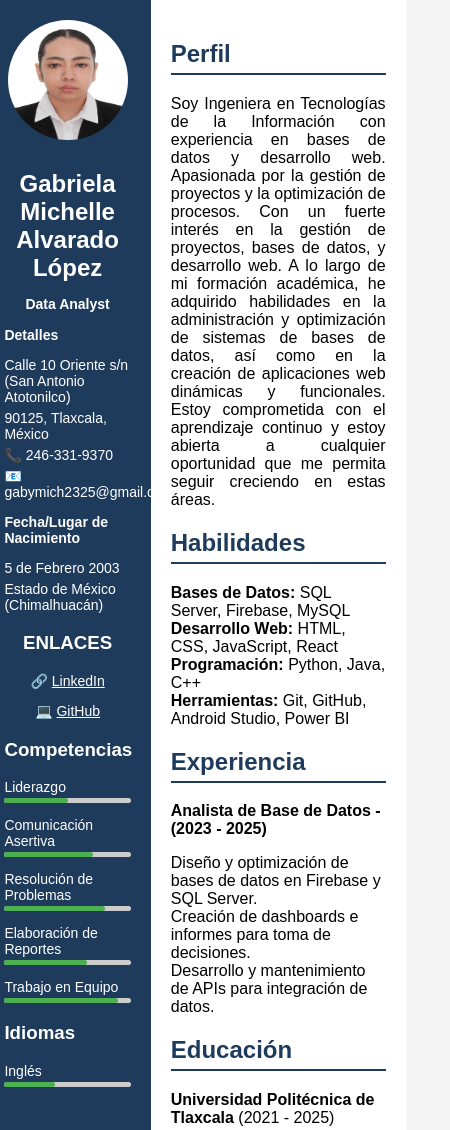
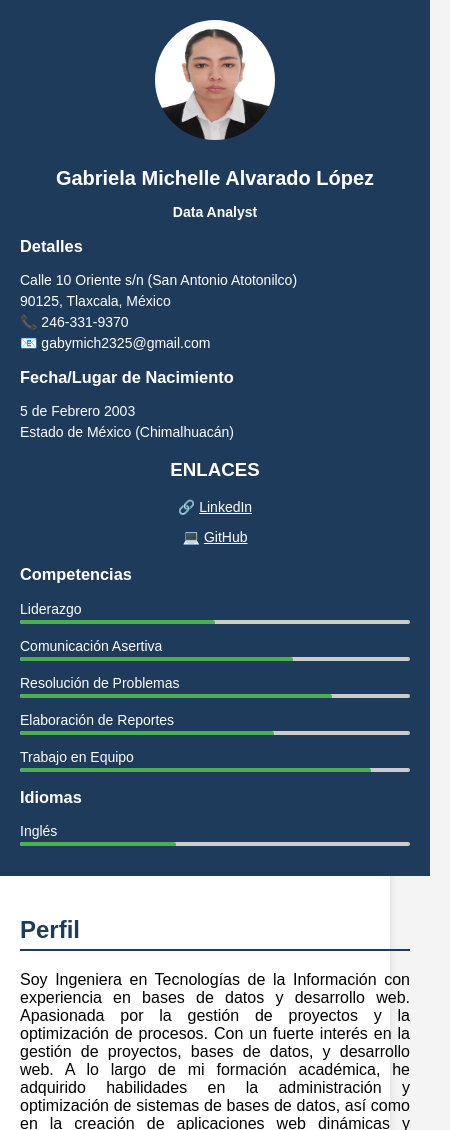
Before and after one commit to Gabriela0503/CV-Gabriela-, a plain HTML site: page index.html in a window 390 px wide. Shown: the top 1130 px of the page, 450 px wide, since content can reach past the window. Drawn offline with Linux system fonts and the light colour scheme.

Commit message:
Update index.html

```diff
--- a/index.html
+++ b/index.html
@@ -18,12 +18,14 @@
             max-width: 900px;
             background: white;
             box-shadow: 0 0 10px rgba(0, 0, 0, 0.1);
+            flex-direction: row;
+            flex-wrap: wrap;
         }
         .sidebar {
             background-color: #1f3b5c;
             color: white;
             padding: 20px;
-            width: 30%;
+            width: 100%;
             text-align: center;
         }
         .sidebar img {
@@ -49,7 +51,7 @@
         }
         .content {
             padding: 20px;
-            width: 70%;
+            width: 100%;
         }
         h2 {
             color: #1f3b5c;
@@ -92,6 +94,37 @@
             border-radius: 5px;
             background-color: #4CAF50;
         }
+
+        /* Media Queries para dispositivos pequeños */
+        @media (max-width: 768px) {
+            .container {
+                flex-direction: column;
+                align-items: center;
+            }
+            .sidebar {
+                width: 100%;
+                text-align: center;
+            }
+            .content {
+                width: 100%;
+            }
+            .sidebar h1 {
+                font-size: 20px;
+            }
+            .descargar {
+                width: 100%;
+                text-align: center;
+            }
+            .details {
+                font-size: 14px;
+            }
+            .skills-section {
+                font-size: 14px;
+            }
+            .progress-bar {
+                height: 4px;
+            }
+        }
     </style>
 </head>
 <body>
@@ -111,8 +144,8 @@
                 <p>5 de Febrero 2003</p>
                 <p>Estado de México (Chimalhuacán)</p>
             </div>
-<h3>ENLACES</h3>
-  <p>🔗 <a href="https://www.linkedin.com/in/gabriela-alvarado-64a987224/" style="color: white;">LinkedIn</a></p>
+            <h3>ENLACES</h3>
+            <p>🔗 <a href="https://www.linkedin.com/in/gabriela-alvarado-64a987224/" style="color: white;">LinkedIn</a></p>
             <p>💻 <a href="https://github.com/Gabriela0503" style="color: white;">GitHub</a></p>
 
             <!-- Sección de Competencias -->
@@ -151,8 +184,7 @@
             <h2>Perfil</h2>
             <p style="text-align: justify;">Soy Ingeniera en Tecnologías de la Información con experiencia en bases de datos y desarrollo web. Apasionada por la gestión de proyectos y la optimización de procesos. Con un fuerte interés en la gestión de proyectos, bases de datos, y desarrollo web. A lo largo de mi formación académica, he adquirido habilidades en la administración y optimización de sistemas de bases de datos, así como en la creación de aplicaciones web dinámicas y funcionales. Estoy comprometida con el aprendizaje continuo y estoy abierta a cualquier oportunidad que me permita seguir creciendo en estas áreas.</p>
 
-
-     <h2>Habilidades</h2>
+            <h2>Habilidades</h2>
             <ul>
                 <li><strong>Bases de Datos:</strong> SQL Server, Firebase, MySQL</li>
                 <li><strong>Desarrollo Web:</strong> HTML, CSS, JavaScript, React</li>
@@ -173,9 +205,9 @@
 
             <h2>Certificaciones</h2>
             <ul>
-               <li>Partner: NDG Linux Unhatched, Cisco Networking Academy (FEBRERO 2024) (2024)</li>
+                <li>Partner: NDG Linux Unhatched, Cisco Networking Academy (FEBRERO 2024)</li>
                 <li>Introducción a la Ciberseguridad, Cisco Networking Academy (JUNIO 2024)</li>
-                <li>Introducción a las redes, Cisco Networking Academy (JULIO 2024) (2023)</li>
+                <li>Introducción a las redes, Cisco Networking Academy (JULIO 2024)</li>
                 <li>CCNA: Fundamentos de Conmutación, Enrutamiento y Redes Inalámbricas, Cisco Networking Academy (DICIEMBRE 2024)</li>
                 <li>CCNA: Redes Empresariales, Seguridad y Automatización, Cisco Networking Academy (FEBRERO 2025)</li>
             </ul>
```
